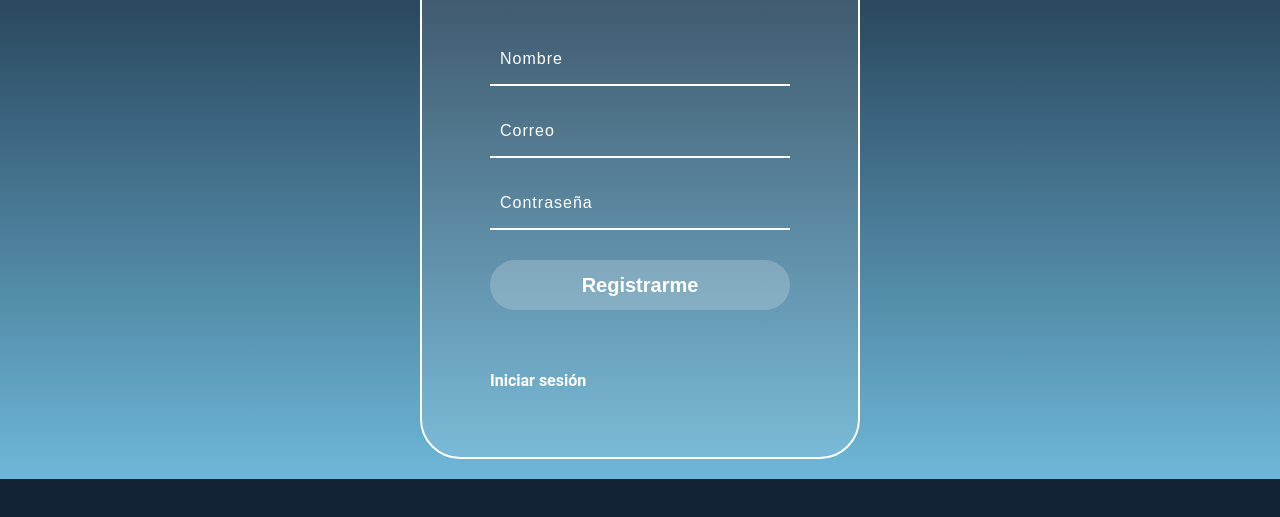
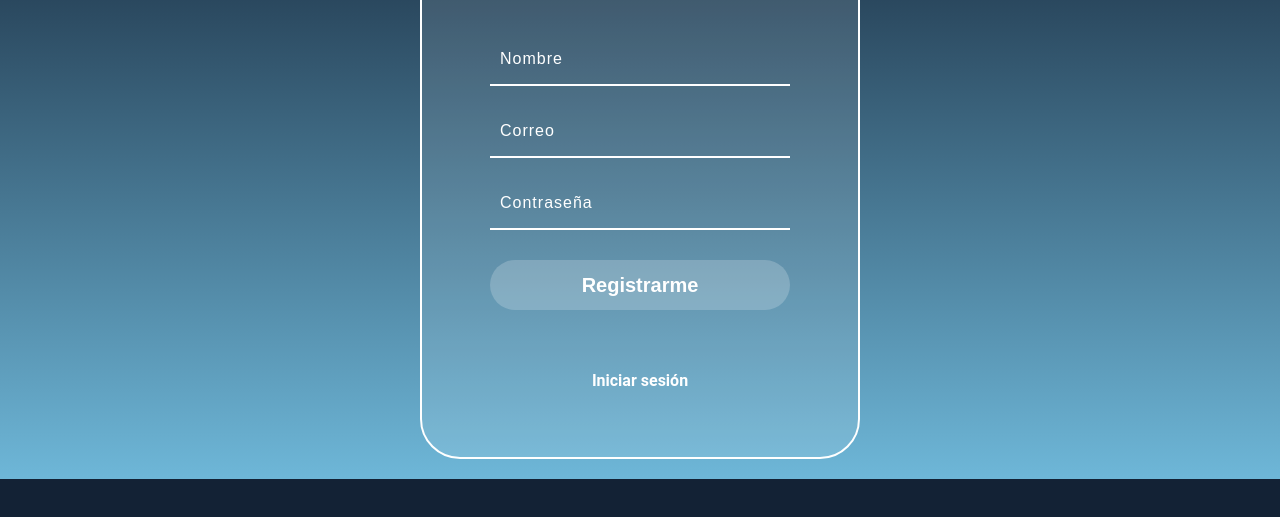
Before and after one commit to afsaa/Finanzas-Saludables-WebApp, a plain HTML site: page register.html in a window 1280 px wide. Shown: the part 265-782 px from the top of the page. Drawn offline with Linux system fonts and the light colour scheme.

Commit message:
Cambiando estilos del enlace de inicio de sesión de la página de registro

```diff
--- a/css/style.css
+++ b/css/style.css
@@ -97,6 +97,22 @@ header {
   text-decoration: none;
 }
 
+.login__container--login-link {
+  font-size: 14px;
+  text-align: center;
+}
+
+.login__container--login-link a {
+  color: #ffffff;
+  font-weight: bold;
+  font-size: 16px;
+  text-decoration: none;
+}
+
+.login__container--login-link a:hover {
+  text-decoration: underline;
+}
+
 .login__container--register a:hover {
   text-decoration: underline;
 }
--- a/register.html
+++ b/register.html
@@ -20,7 +20,9 @@
           <input class="input" type="password" placeholder="Contraseña" />
           <button class="button">Registrarme</button>
         </form>
-        <p class="login__container--register"><a href="#">Iniciar sesión</a></p>
+        <p class="login__container--login-link">
+          <a href="#">Iniciar sesión</a>
+        </p>
       </div>
     </section>
   </body>
```
